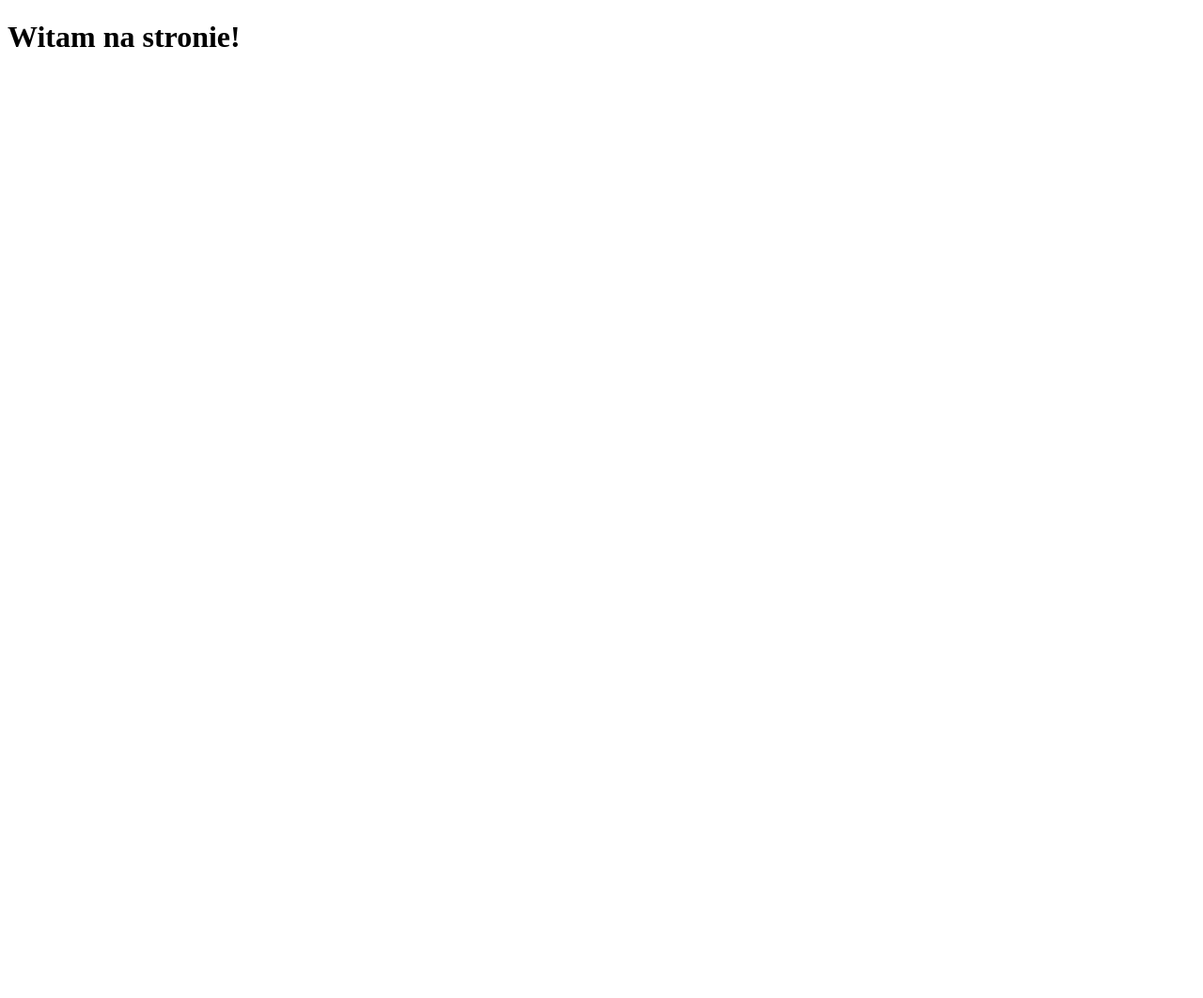
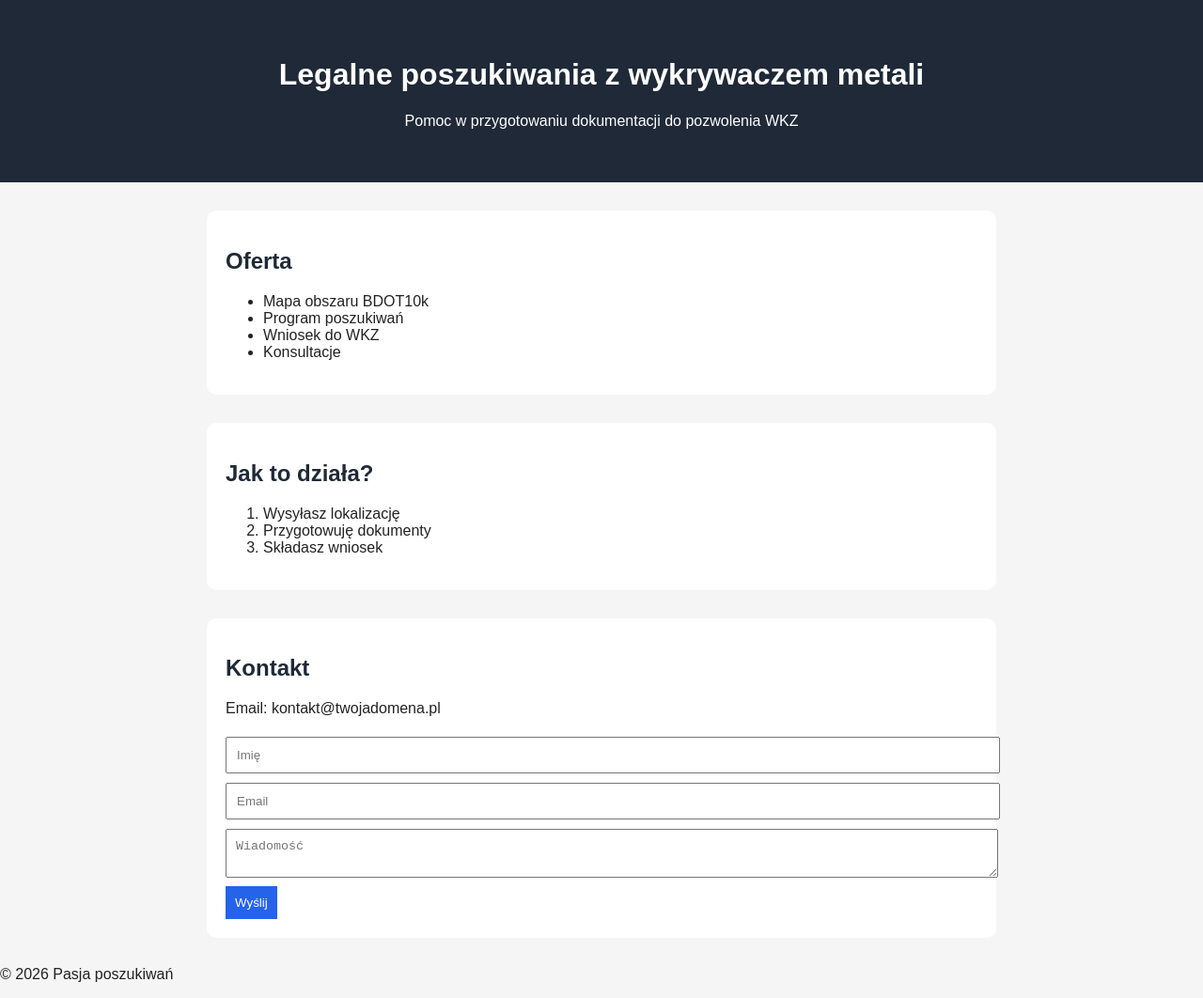
Before and after one commit to JakubSosnicki/jakubsosnicki.github.io, a plain HTML site: page index.html in a window 1280 px wide. Shown: the whole page at 94% size. Before the commit the page ends 800 px from the top, so only its background shows below. Drawn offline with Linux system fonts and the light colour scheme.

Commit message:
Strona testowa

```diff
--- a/index.html
+++ b/index.html
@@ -1,11 +1,53 @@
 <!DOCTYPE html>
 <html lang="pl">
 <head>
-    <meta charset="UTF-8">
-    <meta name="viewport" content="width=device-width, initial-scale=1.0">
-    <title>Pasja Poszukiwan</title>
+  <meta charset="UTF-8">
+  <meta name="viewport" content="width=device-width, initial-scale=1.0">
+  <title>Legalne poszukiwania z wykrywaczem metali</title>
+  <link rel="stylesheet" href="style.css">
 </head>
+
 <body>
-    <h1>Witam na stronie!</h1>
+
+<header>
+  <h1>Legalne poszukiwania z wykrywaczem metali</h1>
+  <p>Pomoc w przygotowaniu dokumentacji do pozwolenia WKZ</p>
+</header>
+
+<section>
+  <h2>Oferta</h2>
+  <ul>
+    <li>Mapa obszaru BDOT10k</li>
+    <li>Program poszukiwań</li>
+    <li>Wniosek do WKZ</li>
+    <li>Konsultacje</li>
+  </ul>
+</section>
+
+<section>
+  <h2>Jak to działa?</h2>
+  <ol>
+    <li>Wysyłasz lokalizację</li>
+    <li>Przygotowuję dokumenty</li>
+    <li>Składasz wniosek</li>
+  </ol>
+</section>
+
+<section>
+  <h2>Kontakt</h2>
+  <p>Email: kontakt@twojadomena.pl</p>
+
+  <form>
+    <input type="text" placeholder="Imię" required>
+    <input type="email" placeholder="Email" required>
+    <textarea placeholder="Wiadomość"></textarea>
+    <button type="submit">Wyślij</button>
+  </form>
+</section>
+
+<footer>
+  <p>© 2026 Pasja poszukiwań</p>
+</footer>
+
 </body>
 </html>
--- a/style.css
+++ b/style.css
@@ -0,0 +1,39 @@
+body {
+  font-family: Arial, sans-serif;
+  margin: 0;
+  background: #f5f5f5;
+  color: #222;
+}
+
+header {
+  background: #1f2937;
+  color: white;
+  padding: 40px;
+  text-align: center;
+}
+
+section {
+  max-width: 800px;
+  margin: 30px auto;
+  background: white;
+  padding: 20px;
+  border-radius: 10px;
+}
+
+h2 {
+  color: #1f2937;
+}
+
+form input, form textarea {
+  width: 100%;
+  margin: 5px 0;
+  padding: 10px;
+}
+
+button {
+  background: #2563eb;
+  color: white;
+  padding: 10px;
+  border: none;
+  cursor: pointer;
+}
```
